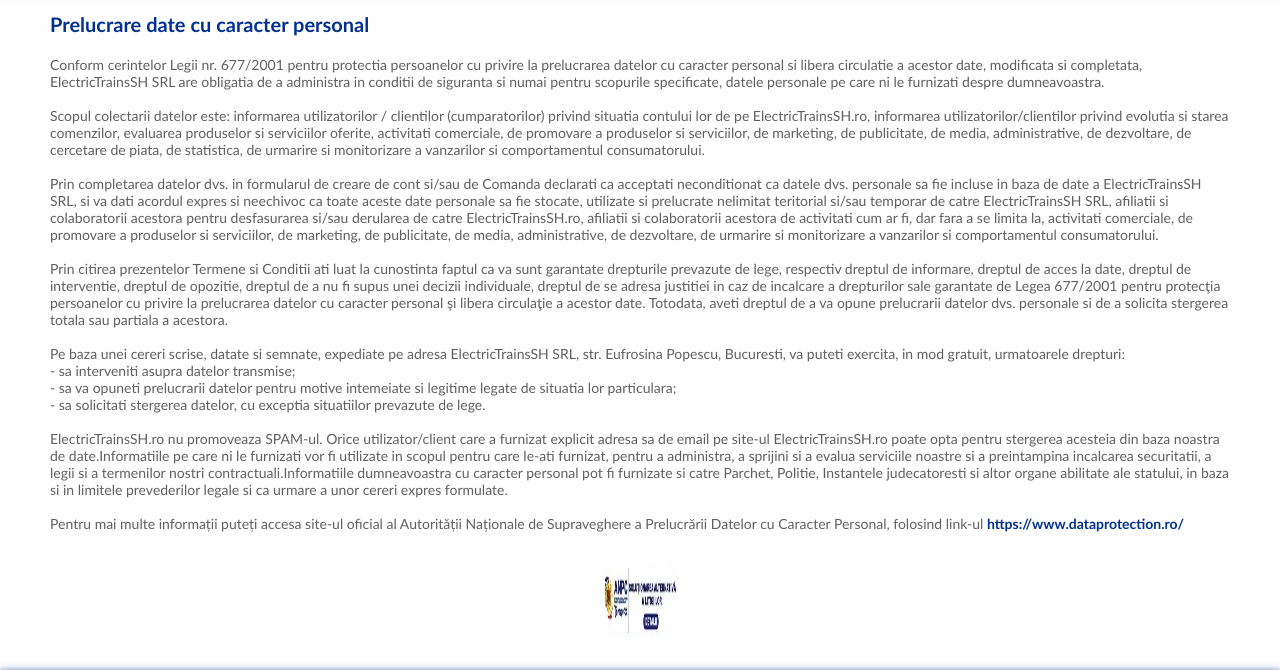
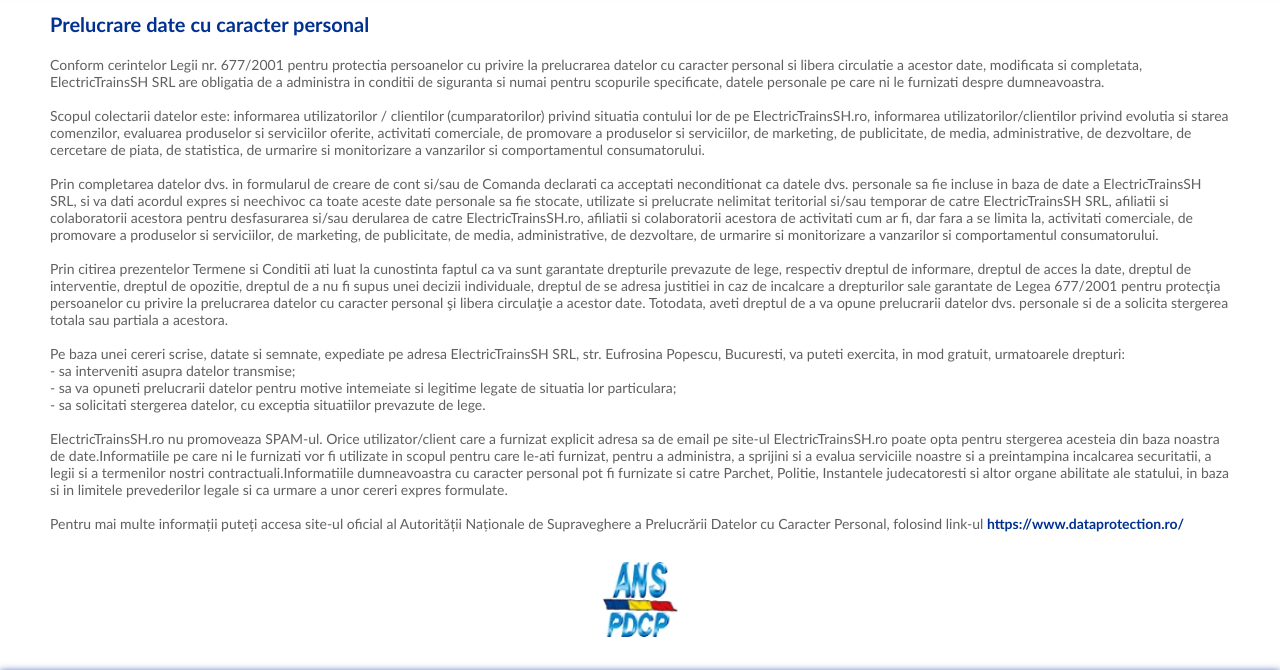
Before and after one commit to StefanStanescu73/electricTrains, a plain HTML site: page gdpr.html in a window 1280 px wide. Shown: the part 120-790 px from the top of the page. Drawn offline with Linux system fonts and the light colour scheme.

Commit message:
Final update gdpr.html

```diff
--- a/gdpr.html
+++ b/gdpr.html
@@ -128,7 +128,7 @@
             ><strong>https://www.dataprotection.ro/</strong></a
           >
         </p>
-        <img class="gdprImage" src="Assets/img/Others/ANPC.jpg" />
+        <img class="gdprImage" src="Assets/img/Others/ans.jpg" />
       </div>
     </div>
 
```
